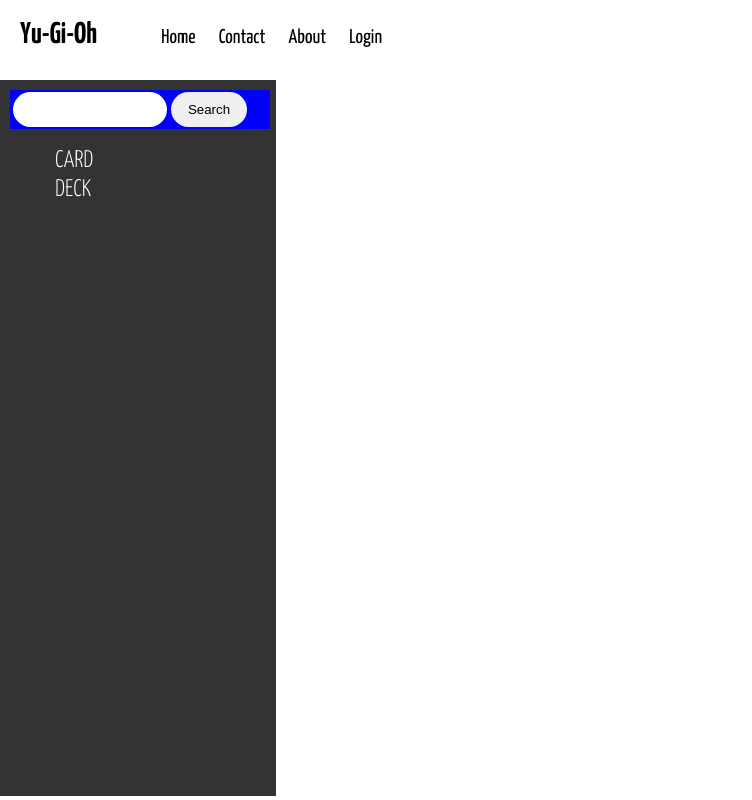
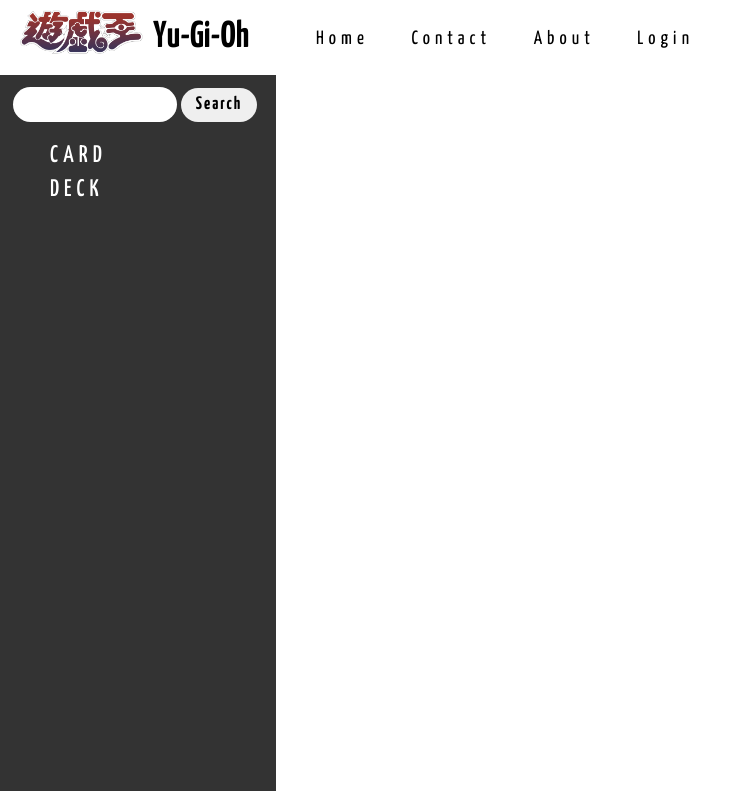
Before and after one commit to wilmerjan/Yu-Gi-Oh, a plain HTML site: page index.html in a window 1280 px wide. Shown: the whole page, without its empty margins (0-752 px from the left). Drawn offline with Linux system fonts and the light colour scheme.

Commit message:
Update the CSS and logo

```diff
--- a/index.html
+++ b/index.html
@@ -9,13 +9,22 @@
 </head>
 <body>
     <div class="nav">
-        <h3>Yu-Gi-Oh</h3>
+        <div class="brand">
+            <div class="logo">
+                <img src="src/yu-gi-oh-1.png" alt="logo" class="responsive">
+            </div>
+            <div class="label">
+                <h3>Yu-Gi-Oh</h3>
+            </div>
+        </div>
+
         <ul class="ul_nav">
             <li>Home</li>
             <li>Contact</li>
             <li>About</li>
             <li>Login</li>
         </ul>
+
     </div>
 
     <div class="left_nav">
--- a/style.css
+++ b/style.css
@@ -1,35 +1,69 @@
 html, body {
     width: 100%;
     height: 100%;
-    margin: 0;
+    margin: 0px;
 }
 
-.nav{
+.responsive {
+    padding: 0px;
+    margin: 0px;
     width: 100%;
-    height: 10%;
-    background-color:#fff;
+    height: auto;
 }
 
-.nav > h3 {
-    display: inline-block;
-    font-size: 30px;
-    margin: 20px;
+/*Nav bar CSS*/
+.nav{
+    display: inline-flex;
+    width: 100%;
+}
+
+/*Nav bar brand*/
+.brand {
+    display: inline-flex;
+    margin: 0px 0px 0px 20px;
+    padding: 0px;
+    width: 20%;
+    height: 100%;
+}
+
+/*Nav bar brand logo*/
+.logo {
+    display: inline;
+    width: 50%;
+    padding: 10px 0px 0px 0px;
+    margin: 0px 0px 0px 0px;
+}
+
+/*Nav bar brand name CSS*/
+.label {
+    display: inline;
+    width: 50%;
+    font-size: 2em;
+    padding: 0px 0px 0px 10px;
+    margin: 0px 0px 0px 0px;
+    font-family: 'Yanone Kaffeesatz', sans-serif;
+    line-height: 0;
+}
+
+.ul_nav{
+    display: inline;
+    padding: 30px 20px 20px 20px;
+    margin: 0;
+    list-style: none;
     font-family: 'Yanone Kaffeesatz', sans-serif;
 }
 
-.ul_nav{
-    display: inline-block;
-    list-style: none;
-    font-family: 'Yanone Kaffeesatz', sans-serif;
-    font-size: 20px;
+.ul_nav > li {
+    display: inline;
+    white-space: normal;
+    letter-spacing: 5px;
+    font-size: 1.2em;
+    text-align: center;
+    margin: 20px;
 }
+/*End of Nav*/
 
-.ul_nav > li {
-    display: inline-block;
-    white-space: normal;
-    margin: 0 20px 0 0;
-}
-
+/*Left Nav CSS*/
 .left_nav {
     width: 20%;
     height: 87%;
@@ -38,22 +72,23 @@ html, body {
     padding: 10px;
 }
 
+/*Search bar with button CSS*/
 .search {
     width: 100%;
     height: 5%;
     padding: 2px;
     margin:0px 0px 20px 0px;
-    background-color: blue;
 }
 
 .search_field {
     width: 60%;
-    height: 100%;
+    height: 101%;
     margin: 0px 0px 0px 1px;
     padding: 0;
     outline: none;
     border: none;
     border-radius: 25px;
+    padding: 0px 5px 0px 5px;
 }
 
 .submit_btn {
@@ -63,13 +98,20 @@ html, body {
     padding: 0;
     outline: none;
     border: none;
+    font-size: large;
     border-radius: 25px;
+    font-weight: 800;
+    letter-spacing: 2px;
+    font-family: 'Yanone Kaffeesatz', sans-serif;
 }
 
 .ul_leftnav > li {
-    margin: 5px;
+    margin: 10px 10px 10px 0px;
+    padding: 0px 0px 0px 0px;
     list-style-type: none;
     font-family: 'Yanone Kaffeesatz', sans-serif;
-    font-weight: 300;
+    font-weight: 500;
     font-size: x-large;
+    letter-spacing: 5px;
 }
+/*End of Left Nav CSS*/
```
Also changed, not shown: src/yu-gi-oh-1.png (added).
